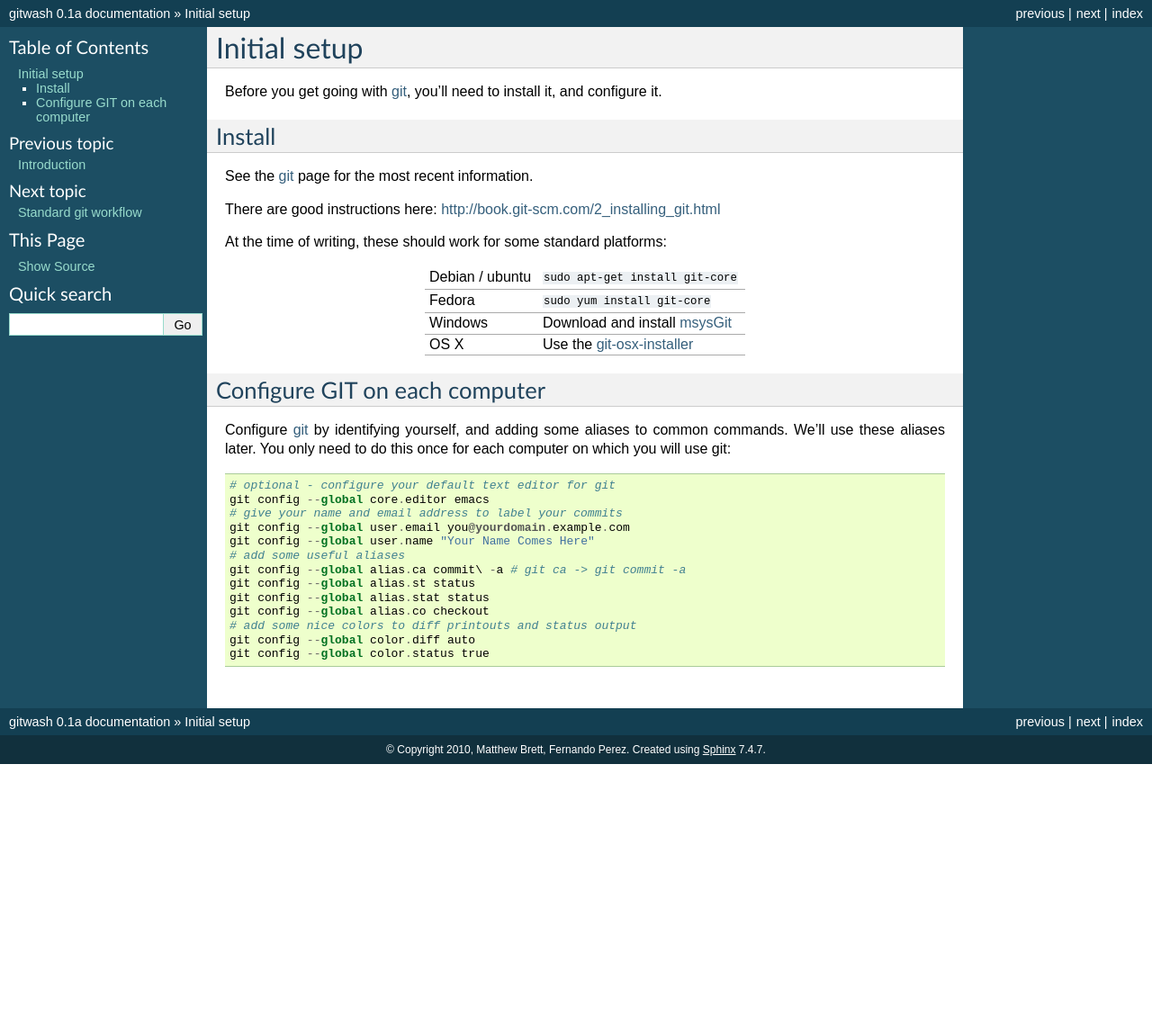
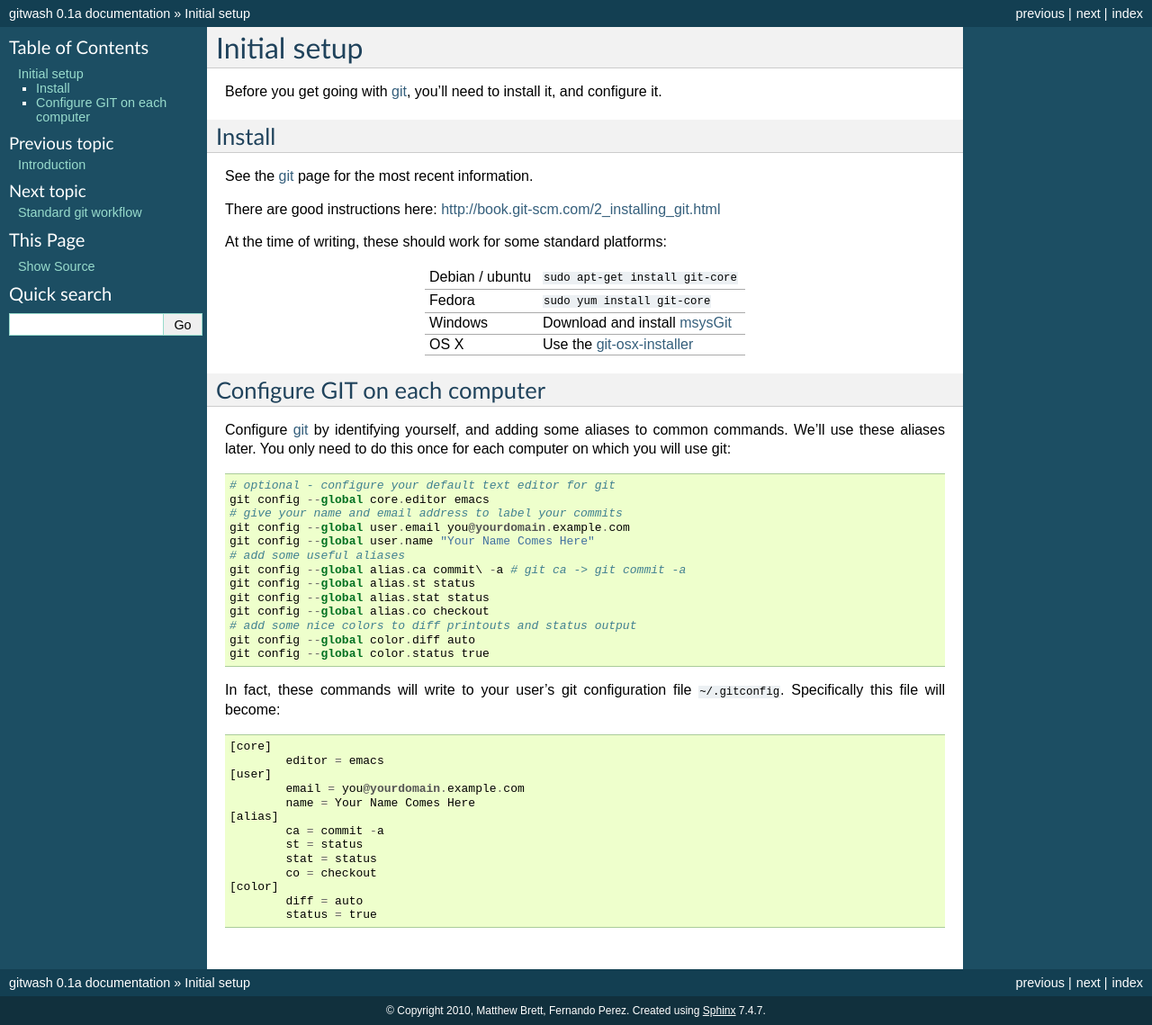
Before and after one commit to matthew-brett/gitwash, a Sphinx documentation site: the page built from doc/initial.rst, in a window 1280 px wide. Shown: the whole page at 90% size. Built offline with Sphinx 7.4.7, drawn with Linux system fonts in a browser that asks for light colours; before the commit the page ends 900 px from its top, so only the background shows below that.

Commit message:
DOC - with output

```diff
--- a/doc/initial.rst
+++ b/doc/initial.rst
@@ -41,7 +41,22 @@ this once for each computer on which you will use git::
   git config --global color.diff auto
   git config --global color.status true
 
+In fact, these commands will write to your user's git configuration file
+``~/.gitconfig``.  Specifically this file will become::
 
+  [core]
+          editor = emacs
+  [user]
+          email = you@yourdomain.example.com
+          name = Your Name Comes Here
+  [alias]
+          ca = commit -a
+          st = status
+          stat = status
+          co = checkout
+  [color]
+          diff = auto
+          status = true
 
 
 
```
